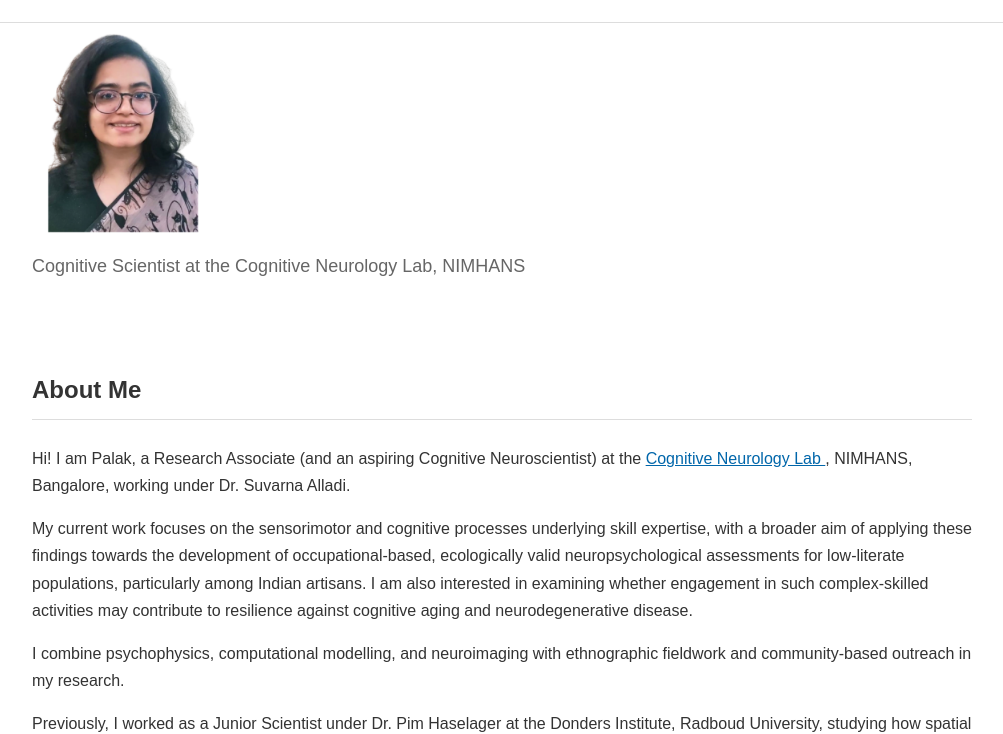
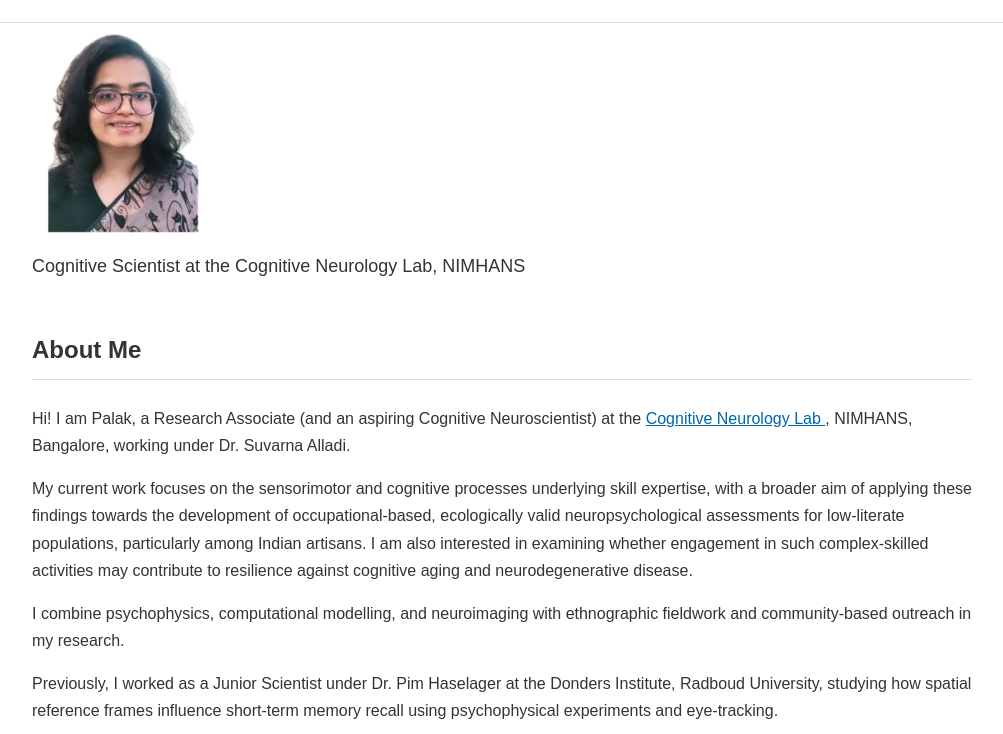
Before and after one commit to palaksharma19971997-rgb/palaksharma19971997-rgb.github.io, a plain HTML site: page index.html in a window 1280 px wide. Shown: the part 72-806 px from the top of the page, without its empty margins (138-1141 px from the left). Drawn offline with Linux system fonts and the light colour scheme.

Commit message:
Update style.css
changing position color and big gap between picture and intro

```diff
--- a/assets/css/style.css
+++ b/assets/css/style.css
@@ -80,7 +80,7 @@ section h2 {
     display: flex;
     gap: 45px;
     align-items: flex-start;
-    margin-bottom: 70px;
+    margin-bottom: 30px;
 }
 
 .profile-image img {
@@ -99,7 +99,7 @@ section h2 {
 
 .position {
     font-size: 18px;
-    color: #666;
+    color: #333;
     margin-top: 0;
 }
 
```
